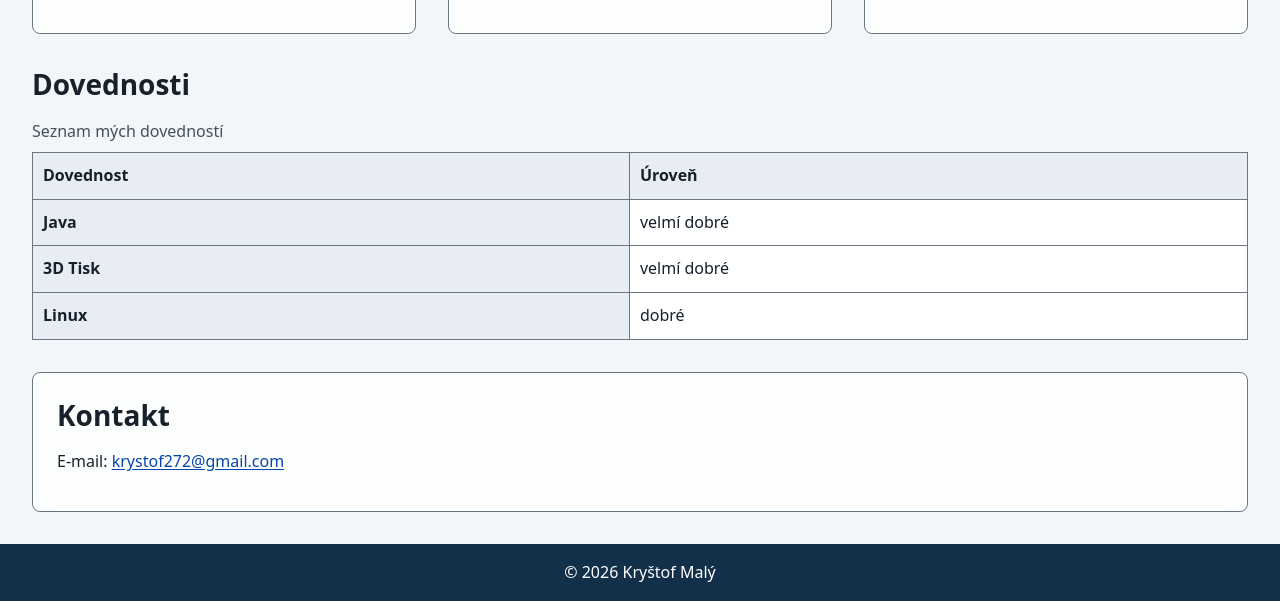
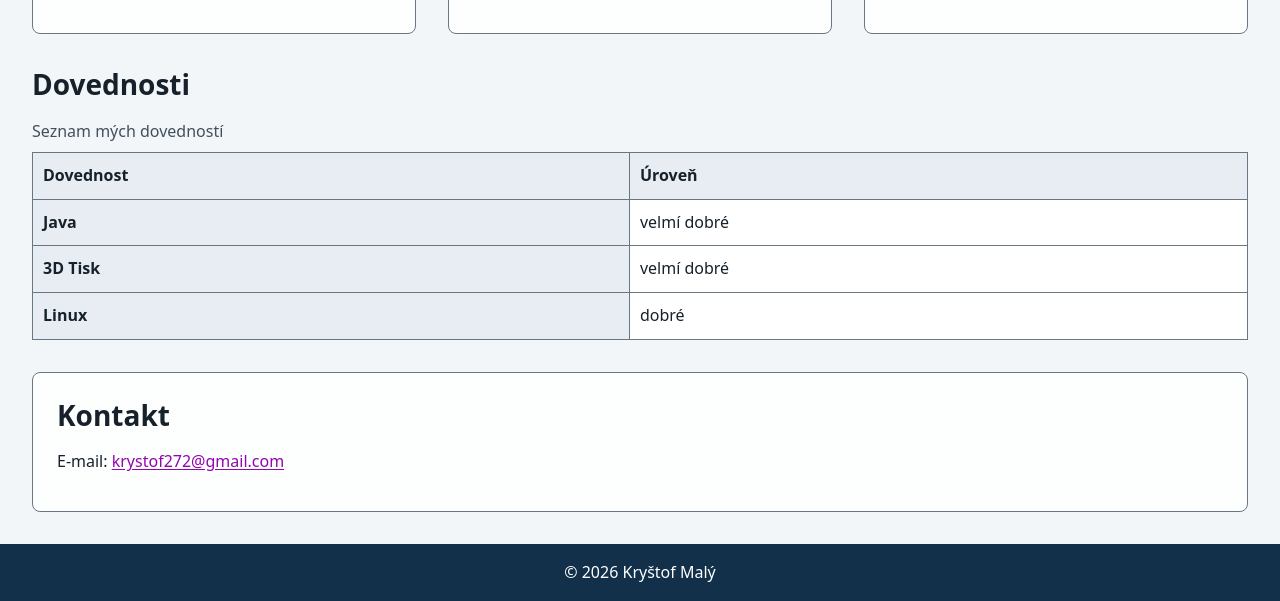
Before and after one commit to Krystof272/osobni-stranka, a plain HTML site: page index.html in a window 1280 px wide. Shown: the part 1165-1766 px from the top of the page. Drawn offline with Linux system fonts and the light colour scheme.

Commit message:
style: první barva odkazů

```diff
--- a/css/style.css
+++ b/css/style.css
@@ -4,7 +4,7 @@
   --surface: #ffffff;
   --text: #17212b;
   --muted-text: #40505e;
-  --link: #0645ad;
+  --link: #9106ad;
   --header-background: #12304a;
   --border: #687783;
   --table-header-background: #e7edf2;
```
